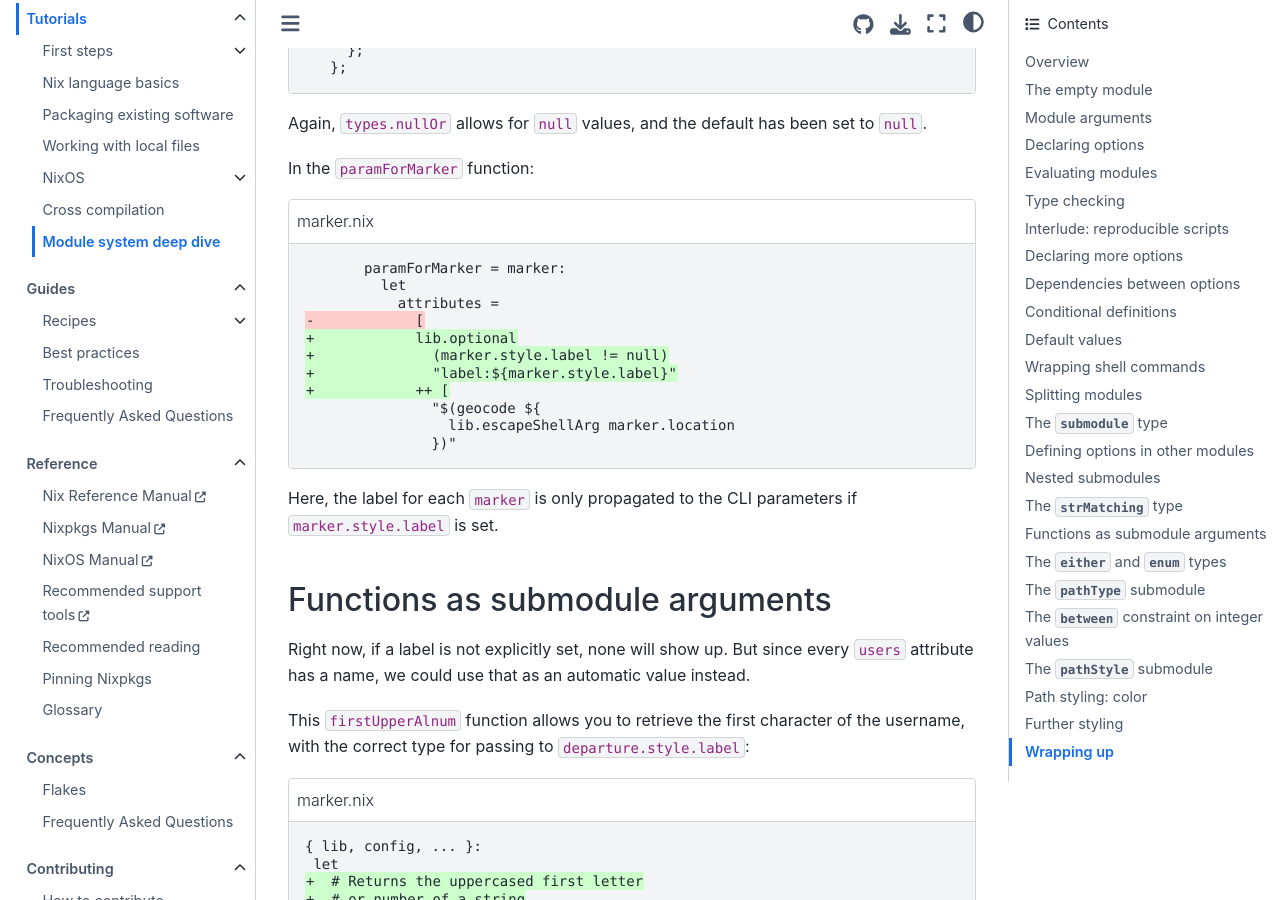
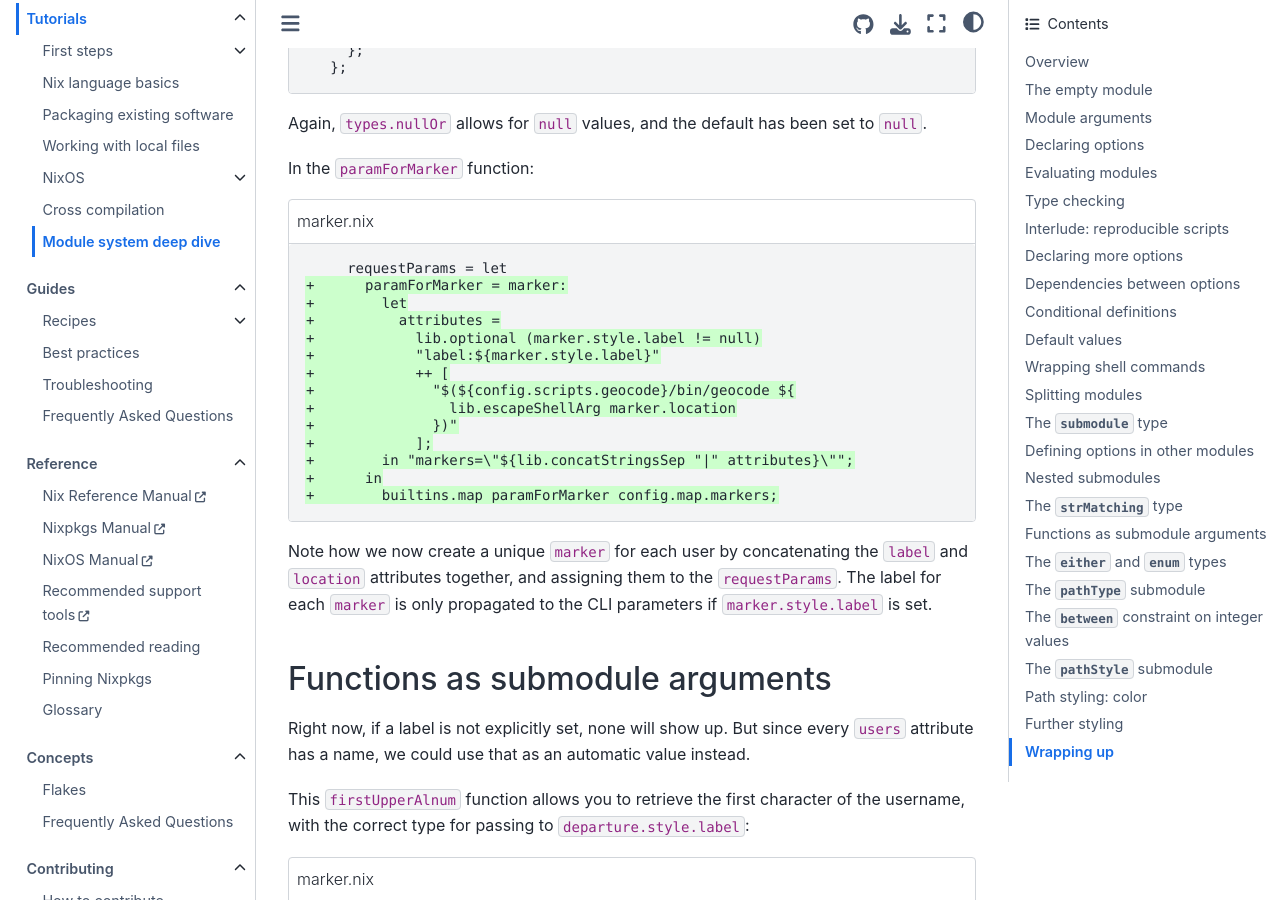
Before and after one commit to NixOS/nix.dev, a Sphinx documentation site: the page built from source/tutorials/module-system/module-system.md, in a window 1280 px wide and 900 px high, scrolled down 18983 px. Built offline with Sphinx 7.4.7 and the Sphinx Book theme 1.1.4, drawn with Linux system fonts in a browser that asks for light colours; some of the changed text lies outside the part shown.

Commit message:
tutorials: Map Module  (#820)
* tutorial: Propagate previous geocode changes

Propagate the changes made in a previous code snippet to this code
snippet. Primarily fixing the poorly referenced ``${geocode``.

* tutorial: Fix requestParams for path.nix

Adjust the functionality to reference geocode correctly and
also to make sure of the correct escaping formats.

Signed-off-by: Brian McGillion <bmg.avoin@gmail.com>
Co-authored-by: Valentin Gagarin <valentin.gagarin@tweag.io>

````diff
--- a/source/tutorials/module-system/module-system.md
+++ b/source/tutorials/module-system/module-system.md
@@ -742,20 +742,24 @@ In the `paramForMarker` function:
 
 ```{code-block} diff
 :caption: marker.nix
-       paramForMarker = marker:
-         let
-           attributes =
--            [
-+            lib.optional
-+              (marker.style.label != null)
-+              "label:${marker.style.label}"
+     requestParams = let
++      paramForMarker = marker:
++        let
++          attributes =
++            lib.optional (marker.style.label != null)
++            "label:${marker.style.label}"
 +            ++ [
-               "$(geocode ${
-                 lib.escapeShellArg marker.location
-               })"
++              "$(${config.scripts.geocode}/bin/geocode ${
++                lib.escapeShellArg marker.location
++              })"
++            ];
++        in "markers=\"${lib.concatStringsSep "|" attributes}\"";
++      in
++        builtins.map paramForMarker config.map.markers;
 ```
 
-Here, the label for each `marker` is only propagated to the CLI parameters if `marker.style.label` is set.
+Note how we now create a unique `marker` for each user by concatenating the `label` and `location` attributes together, and assigning them to the `requestParams`.
+The label for each `marker` is only propagated to the CLI parameters if `marker.style.label` is set.
 
 ## Functions as submodule arguments
 
@@ -876,7 +880,7 @@ Now add an entry to the `paramForMarker` list which makes use of the new option:
                "label:${marker.style.label}"
              ++ [
 +              "color:${marker.style.color}"
-               "$(geocode ${
+               "$(${config.scripts.geocode}/bin/geocode ${
                  lib.escapeShellArg marker.location
                })"
 ```
@@ -929,7 +933,7 @@ Finally, add another `lib.optional` call to the `attributes` string, making use
 +              "size:${size}"
              ++ [
                "color:${marker.style.color}"
-               "$(geocode ${
+               "$(${config.scripts.geocode}/bin/geocode ${
 ```
 
 ## The `pathType` submodule
@@ -953,25 +957,26 @@ let
       };
     };
   };
-in {
+in
+{
   options = {
     map.paths = lib.mkOption {
       type = lib.types.listOf pathType;
     };
   };
-
   config = {
-    requestParams = let
-      attrForLocation = loc:
-        "$(geocode ${lib.escapeShellArg loc})";
-      paramForPath = path:
-        let
-          attributes =
-            builtins.map attrForLocation path.locations;
-        in "path=${
-            lib.concatStringsSep "\\|" attributes
-          }";
-      in builtins.map paramForPath config.map.paths;
+    requestParams =
+      let
+        attrForLocation = loc:
+          "$(${config.scripts.geocode}/bin/geocode ${lib.escapeShellArg loc})";
+        paramForPath = path:
+          let
+            attributes =
+              builtins.map attrForLocation path.locations;
+          in
+          ''path="${lib.concatStringsSep "|" attributes}"'';
+      in
+      builtins.map paramForPath config.map.paths;
   };
 }
 ```
@@ -1127,9 +1132,7 @@ Finally, update the `attributes` list in `paramForPath`:
 +              "weight:${toString path.style.weight}"
 +            ]
 +            ++ builtins.map attrForLocation path.locations;
-         in "path=${
-             lib.concatStringsSep "\\|" attributes
-           }";
+         in "path=\"${lib.concatStringsSep "|" attributes}\"";
 ```
 
 ## The `pathStyle` submodule
````
